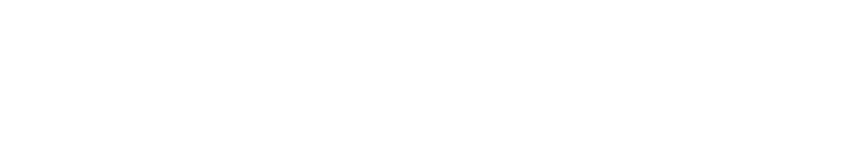
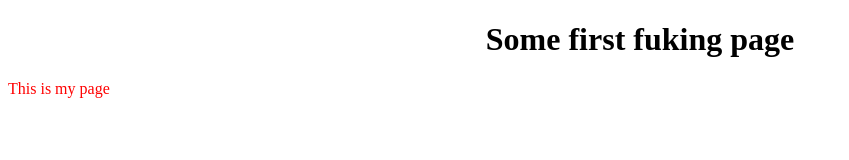
Before and after one commit to iXManiac/first-project, a plain HTML site: page index.html in a window 1280 px wide. Shown: the whole page, without its empty margins (0-849 px from the left). Drawn offline with Linux system fonts and the light colour scheme.

Commit message:
add fucking changes

```diff
--- a/index.html
+++ b/index.html
@@ -9,5 +9,6 @@
 </head>
 
 <body>
-
+<h1 class="header"> Some first fuking page</h1>
+<p class="content">This is my page </p>
 </body>
--- a/style.css
+++ b/style.css
@@ -1,2 +1,9 @@
 /* Some fuking styles */
 /* add fuking styles */
+.header
+{
+   text-align: center;
+}
+.content{
+    color: red;
+}
```
